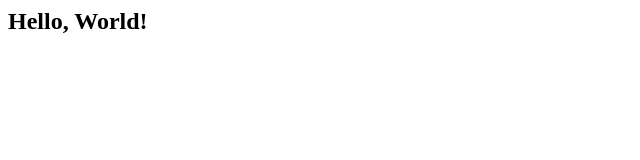
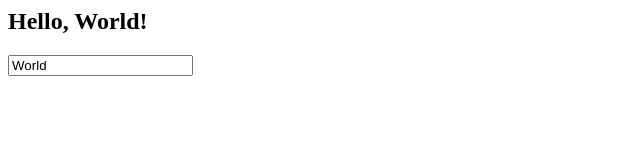
Before and after one commit to HalahRaadSalih/g16-intro-to-angular, a plain HTML site: page index.html in a window 1280 px wide. Shown: the whole page, without its empty margins (0-640 px from the left). Drawn offline with nearby package versions, Linux system fonts and the light colour scheme.

Commit message:
added example of two-way data binding

```diff
--- a/index.html
+++ b/index.html
@@ -6,5 +6,6 @@
 
   <body ng-controller="HelloController">
     <h2>Hello, {{hello.title}}!</h2>
+    <input type="text" ng-model="hello.title">
   </body>
 </html>
```
